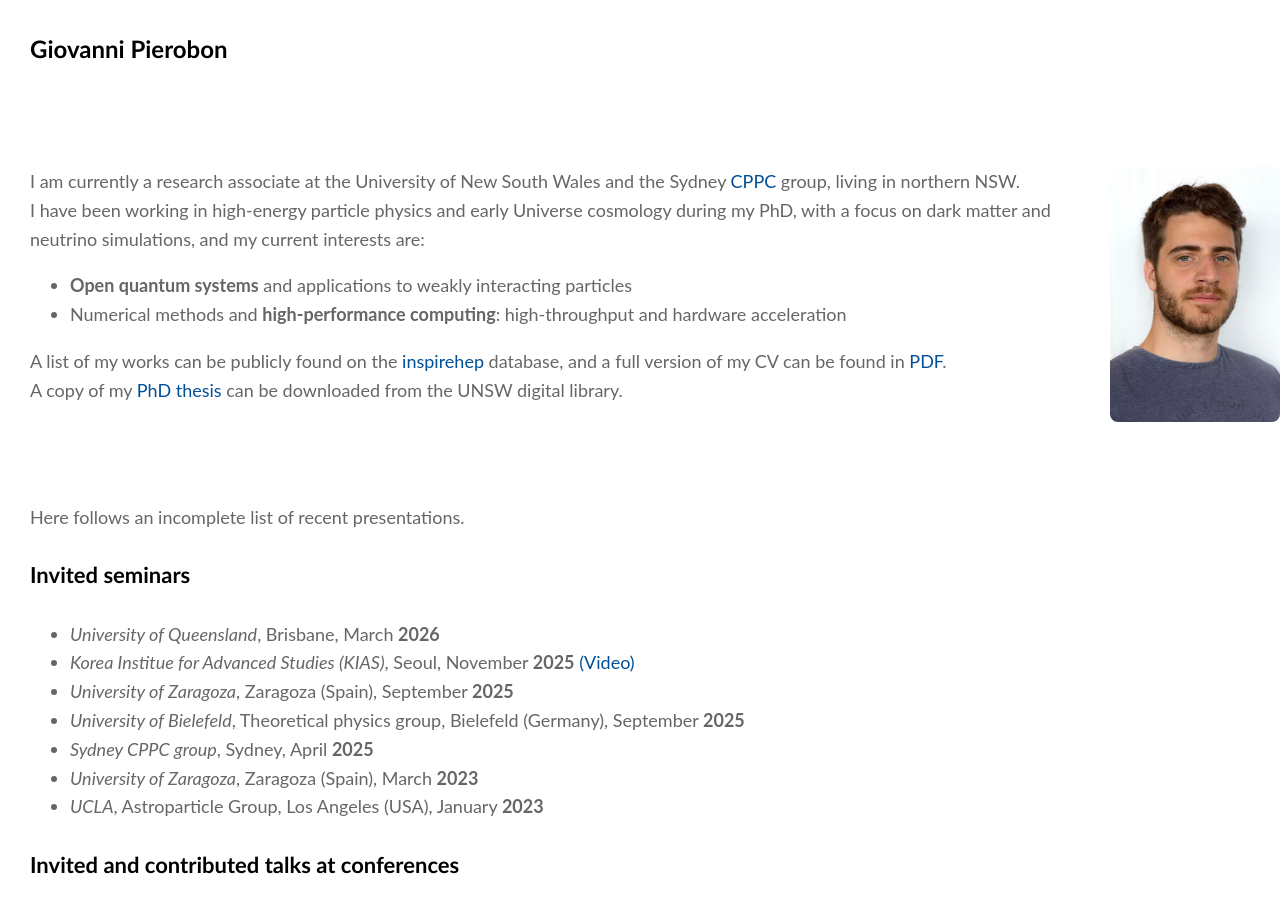
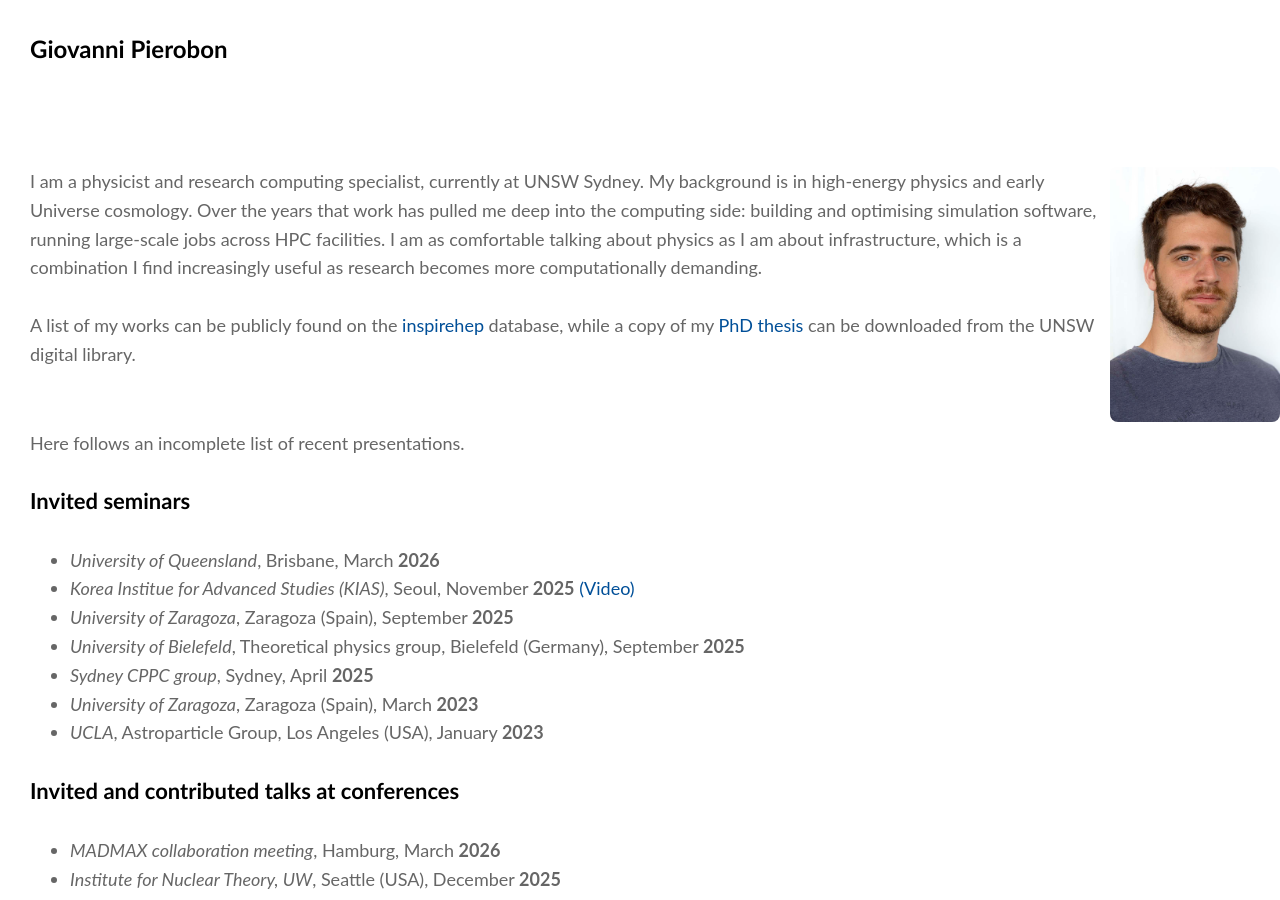
Before and after one commit to gpierobon/gpierobon.github.io, a Jekyll site: the page built from about.md, in a window 1280 px wide and 900 px high. Built offline with Jekyll 4.4.1, drawn with Linux system fonts in a browser that asks for light colours; nearby versions of some CDN libraries.

Commit message:
brief bio update

```diff
--- a/_data/settings.yml
+++ b/_data/settings.yml
@@ -11,11 +11,11 @@ menu:
 projects:
 - {name: 'Wave dark matter simulations',   url: 'qaxions'}
 - {name: 'The small scale structure <br> of axion dark matter', url: 'miniclusters'}
-- {name: 'Quantum spin squeezing and cosmic relics',   url: 'squeezing'}
+- {name: 'Large scale structure simulations<br> and neutrinos',   url: 'hdm'}
 - {name: 'Cosmic neutrinos and NMR',   url: 'opennu'}
 - {name: 'Dark matter searches<br> with microwave cavities',   url: 'haloscopes'}
+#- {name: 'Quantum spin squeezing and cosmic relics',   url: 'squeezing'}
 #- {name: 'The small scale structure <br> of axion dark matter', url: 'miniclusters'}
-- {name: 'Large scale structure simulations<br> and neutrinos',   url: 'hdm'}
 
 #-------------------------------
 # Contact Section
--- a/about.md
+++ b/about.md
@@ -8,21 +8,11 @@ title: About
 <div style="display: flex; align-items: flex-start; gap: 5px;">
 
   <div style="flex: 1;">
-    I am currently a research associate at the University of New South Wales and the
-    Sydney <a href="https://www.sydney-cppc.org/">CPPC</a> group, living in northern NSW.<br>
+  I am a physicist and research computing specialist, currently at UNSW Sydney. My background is in high-energy physics and early Universe cosmology. Over the years that work has pulled me deep into the computing side: building and optimising simulation software, running large-scale jobs across HPC facilities. I am as comfortable talking about physics as I am about infrastructure, which is a combination I find increasingly useful as research becomes more computationally demanding.
 
-    I have been working in high-energy particle physics and early Universe cosmology
-    during my PhD, with a focus on dark matter and neutrino simulations, and my current
-    interests are:
-
-    <ul>
-      <li><strong>Open quantum systems</strong> and applications to weakly interacting particles</li>
-      <li>Numerical methods and <strong>high-performance computing</strong>: high-throughput and hardware acceleration</li>
-    </ul>
-
-    A list of my works can be publicly found on the <a href="https://inspirehep.net/authors/1774791?ui-citation-summary=true">inspirehep</a> database,
-    and a full version of my CV can be found in
-    <a href="/assets/cv.pdf">PDF</a>. <br> A copy of my <a href="https://unsworks.unsw.edu.au/entities/publication/f3669eb0-63bf-4989-a9a7-6840bf9407a8" >PhD thesis</a> can be downloaded from the UNSW digital library.
+<br>
+<br>
+    A list of my works can be publicly found on the <a href="https://inspirehep.net/authors/1774791?ui-citation-summary=true">inspirehep</a> database, while a copy of my <a href="https://unsworks.unsw.edu.au/entities/publication/f3669eb0-63bf-4989-a9a7-6840bf9407a8" >PhD thesis</a> can be downloaded from the UNSW digital library.
   </div>
 
   <div style="flex: 0 0 170px;">
@@ -33,28 +23,7 @@ title: About
 
 </div>
 
-{% comment %}
-I am currently a research associate at the University of New South Wales and the Sydney [CPPC](https://www.sydney-cppc.org/) group, currently living in northern NSW. <br>
-I have been working in high-energy particle physics and early Universe cosmology during my PhD, with a focus on dark matter<br>
-and neutrino simulations, and my current interests are:
 
-- <strong>Open quantum systems</strong> and applications to weakly interacting particles
-- Numerical methods and <strong>high-performance computing</strong>: high-throughput and hardware acceleration
-
-
-
-<!--`C/C++`, `python`-->
-
-A list of my works can be publicly found on the [inspirehep](https://inspirehep.net/authors/1774791?ui-citation-summary=true) database, and a full version of my CV can be found in [PDF](/assets/CV.pdf).
-{% endcomment %}
-
-<br>
-<br>
-
-{% comment %}
-I have been invited to present seminar talks at several institutions and I have contributed at international conferences <br>
-and leading workshops since the start of my PhD.
-{% endcomment %}
 
 Here follows an incomplete list of recent presentations.
 
```
